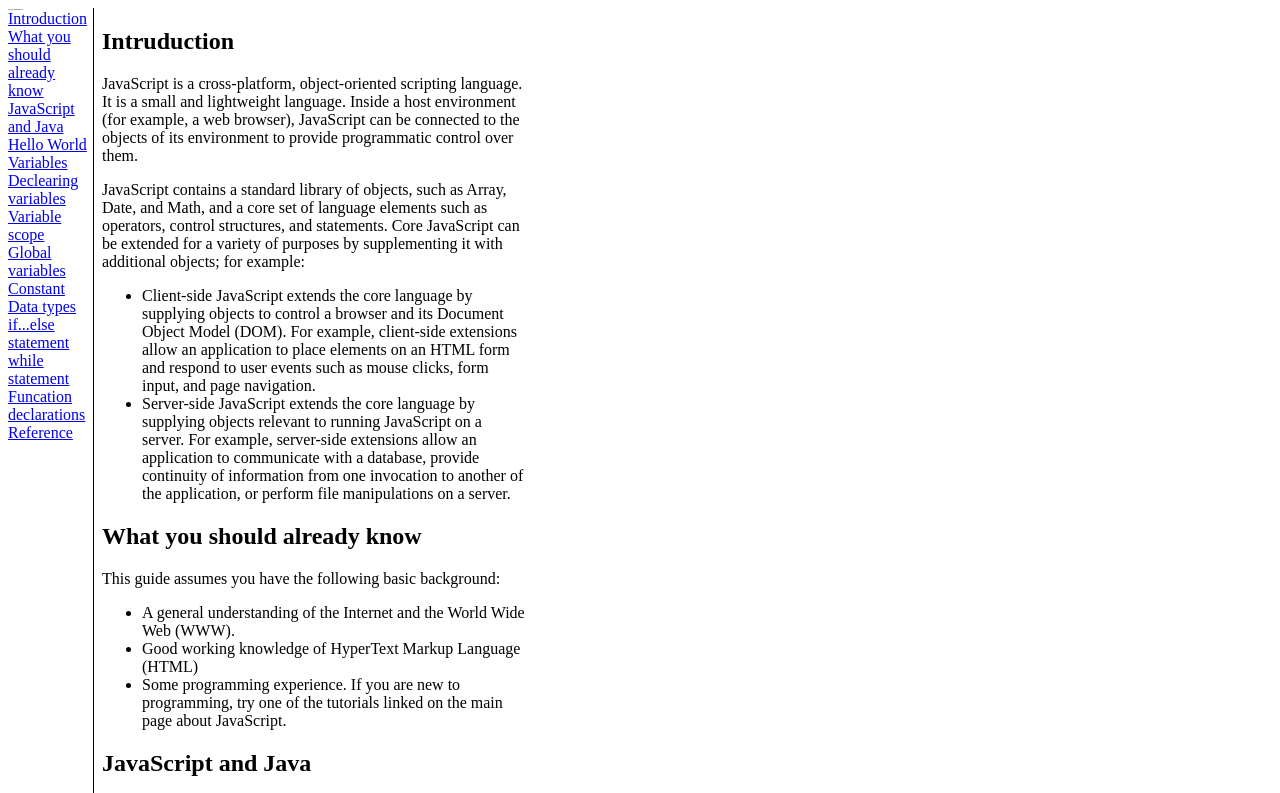
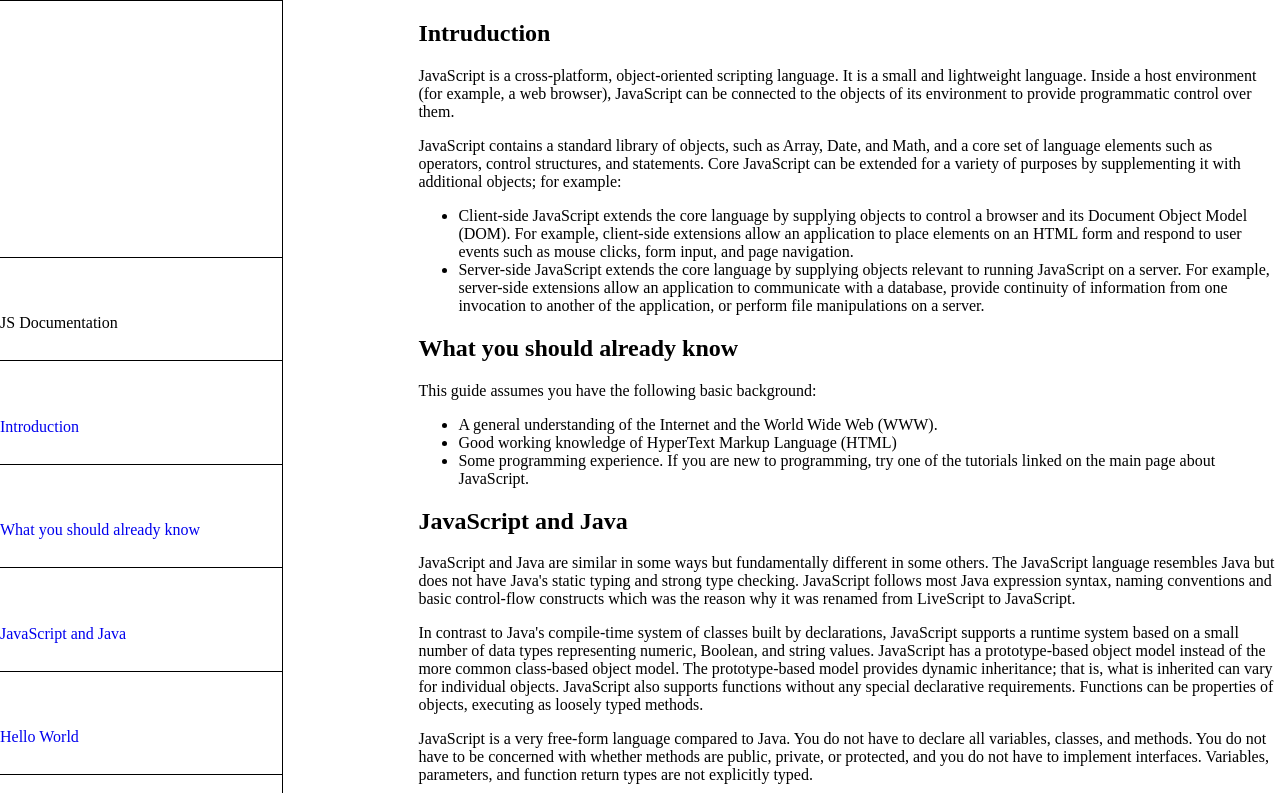
Before and after one commit to UdayPahan/technical-documents, a plain HTML site: page index.html in a window 1280 px wide. Shown: the top 793 px of the page. Drawn offline with Linux system fonts and the light colour scheme.

Commit message:
xs mobile viewport

```diff
--- a/styles.css
+++ b/styles.css
@@ -1,69 +1,45 @@
+.container-nav.main{
+    width:22%;
+    margin-left:auto;
+    margin-right:auto;
+    border-right:1px solid black;
+    position:fixed;
+}
 
+.container-nav{
+    border-top:1px solid black;
+    padding-top:20%;
+    padding-bottom:10%;
+    text-align:left;
+}
 
-.container{
-    width:100%;
+.container-nav:firsr-child{
+    border-top:0px;
+    padding-top:0%;
+    padding-bottom:0%;
+}
+
+a{
+    text-decoration: none   ;
+}
+.container-article{
+    width:67%;
     margin-left:auto;
     margin-right:auto;
     padding-left:0.5rem;
     padding-right:0.5rem;
-
+    overflow:hidden;
+    position:absolute;
+    right:-4px;
 }
 
-@media (min-width: 320px){
-    .container{
-        max-width:320px;
-    }
-
-    .container-nav{
-        max-width:85px;
-    }
-
-    .container-nav.title{
-        font-size:2px;
-    }
+code{
+    display:block;
+    background-color:antiquewhite;
+    line-height:22px;
 }
-
-@media (min-width: 375px){
-    .container{
-        max-width:375px;
-    }
-}
-
-@media (min-width: 425px){
-    .container{
-        max-width:425px;
-    }
-}
-
-@media (min-widht: 768px){
-    .container{
-        max-width:768px;
-    }
-}
-
-@media (min-widht: 1024px){
-    .container{
-        max-width:1024px;
-    }
-}
-
-@media (min-width: 1440px){
-    .container{
-        max-width:1280px;
-    }
-}
-
-@media (min-width: 1536px){
-    .container{
-        max-width:1536px;
-    }
-}
-
 
 body{
     display:flex;
+    margin:0;
 }
-
-nav{
-    border-right:1px solid black;
-}
```
